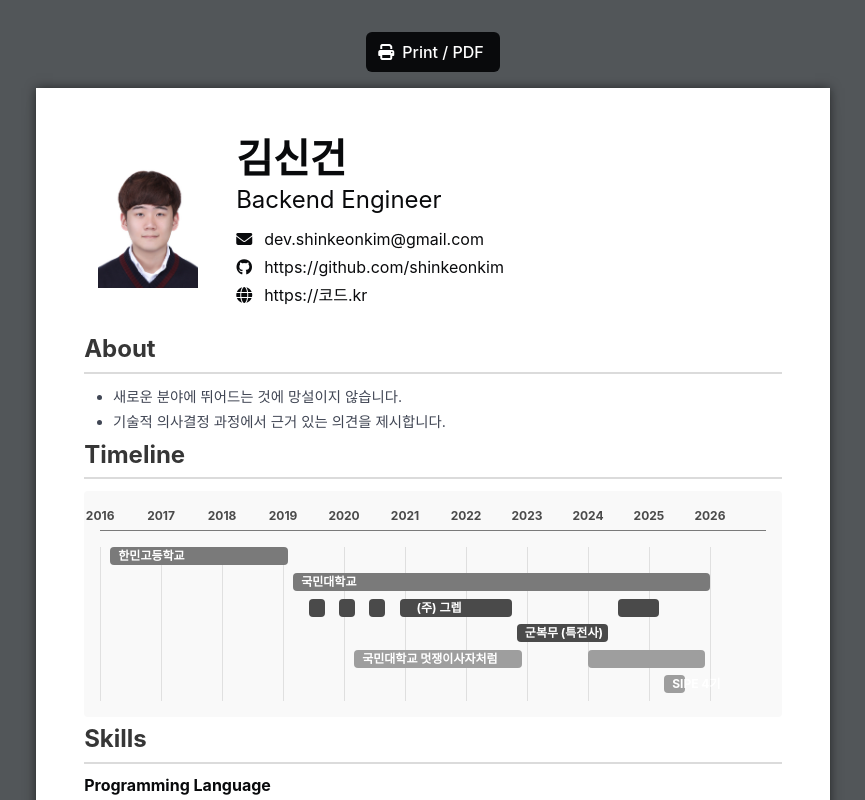
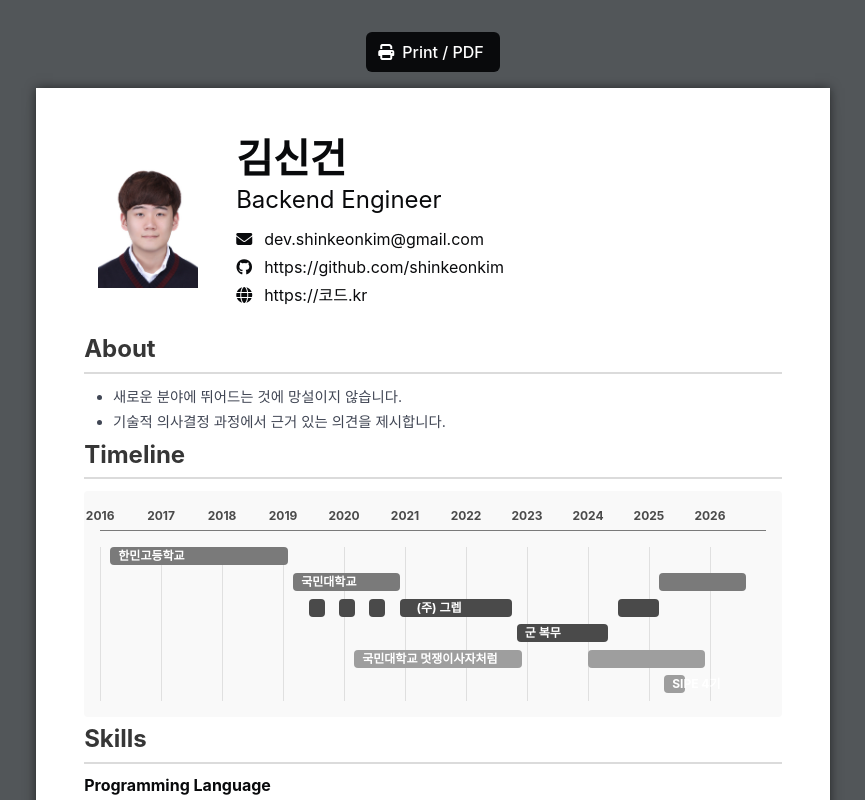
Before and after one commit to shinkeonkim/my-resume, a Vue app: page / in a window 1280 px wide. Shown: the top 800 px of the page, without its empty margins (207-1072 px from the left). Built offline with nearby package versions, Linux system fonts and the light colour scheme; a web font is replaced by a local one.

Commit message:
fix: timeline

```diff
--- a/src/components/data/educations.ts
+++ b/src/components/data/educations.ts
@@ -2,7 +2,7 @@ export const educations = [
   {
     school: '국민대학교',
     major: '소프트웨어전공 학사',
-    period: '2019.03 ~ 2026.08 (졸업 예정)',
+    period: '2019.03 ~ 2020.12, 2025.03 ~ 2026.08 (졸업 예정)',
     details: [
       '전체 학점: 4.42 / 4.5',
       '전공 학점: 4.46 / 4.5',
--- a/src/components/data/timeline.ts
+++ b/src/components/data/timeline.ts
@@ -16,7 +16,10 @@ const timeLineItems: TimelineItem[] = [
     name: '국민대학교',
     type: 'school',
     paddingLeft: 0,
-    segments: [{ start: '2019.03', end: 'Present' }],
+    segments: [
+      { start: '2019.03', end: '2020.12' },
+      { start: '2025.03', end: '2026.08' },
+    ],
   },
   {
     id: 3,
@@ -33,7 +36,7 @@ const timeLineItems: TimelineItem[] = [
   },
   {
     id: 4,
-    name: '군복무 (특전사)',
+    name: '군 복무',
     type: 'career',
     paddingLeft: 0,
     segments: [{ start: '2022.11', end: '2024.05' }],
```
